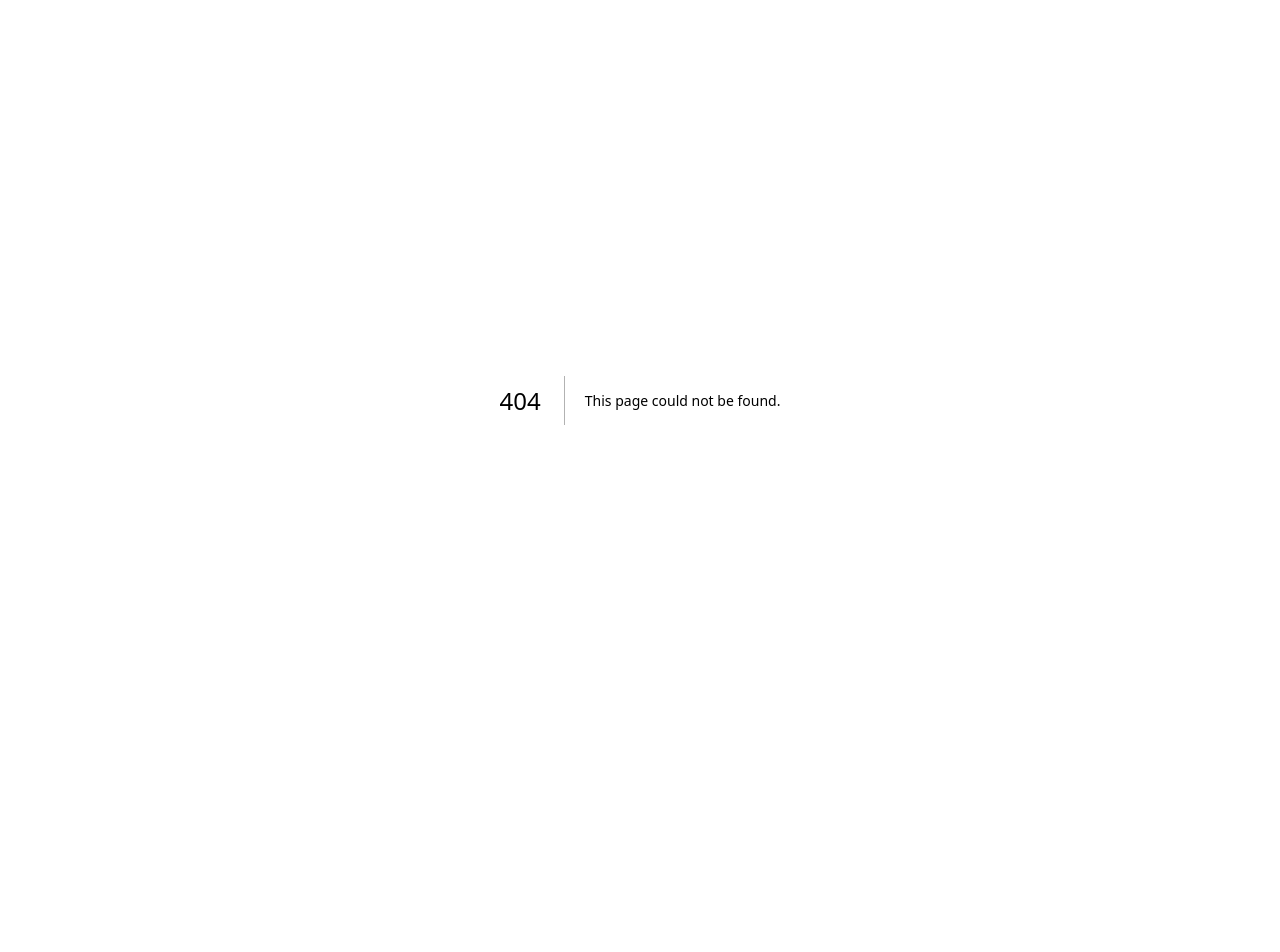
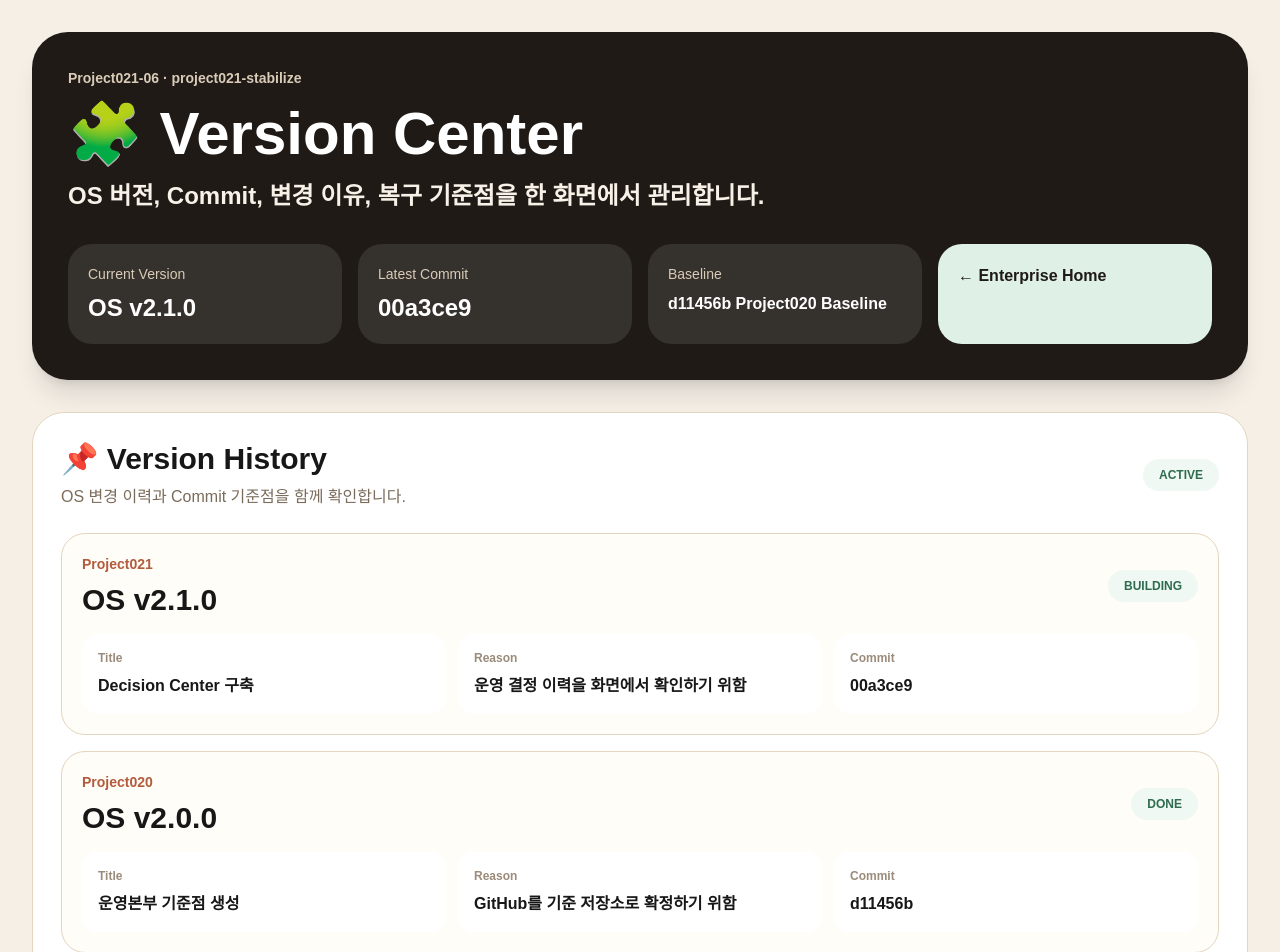
Before and after one commit to yusun7749-art/LifeBookMom-OS, a Next.js app: page /version-center in a window 1280 px wide. Before the commit this address had no page. Shown: the top 952 px of the page. Before the commit the page ends 800 px from the top, so only its background shows below. Built offline with nearby package versions, Linux system fonts and the light colour scheme.

Commit message:
Project021-06 Version center

```diff
--- /dev/null
+++ b/app/version-center/page.tsx
@@ -0,0 +1,5 @@
+import VersionCenter from "../../components/v4/VersionCenter";
+
+export default function VersionCenterPage() {
+  return <VersionCenter />;
+}
--- /dev/null
+++ b/components/v4/VersionCenter.tsx
@@ -0,0 +1,115 @@
+"use client";
+
+import Link from "next/link";
+import {
+  nextVersions,
+  versionCenterMeta,
+  versionHistory,
+  versionRules,
+} from "../../data/v4/versionCenter";
+
+function Badge({ value }: { value: string }) {
+  return (
+    <span className="rounded-full bg-[#EFF8F2] px-4 py-2 text-xs font-black text-[#2F6B4F]">
+      {value}
+    </span>
+  );
+}
+
+export default function VersionCenter() {
+  return (
+    <main className="min-h-screen bg-[#F5EFE6] p-8">
+      <section className="rounded-[2.25rem] bg-[#1F1A16] p-9 text-white shadow-xl">
+        <p className="text-sm font-bold text-[#D9CBB7]">
+          {versionCenterMeta.project} · {versionCenterMeta.branch}
+        </p>
+        <h1 className="mt-4 text-6xl font-black">🧩 {versionCenterMeta.title}</h1>
+        <p className="mt-4 text-2xl font-extrabold text-[#F7F1E8]">
+          {versionCenterMeta.subtitle}
+        </p>
+
+        <div className="mt-8 grid gap-4 md:grid-cols-4">
+          <div className="rounded-3xl bg-white/10 p-5">
+            <p className="text-sm text-[#D9CBB7]">Current Version</p>
+            <p className="mt-2 text-2xl font-black">{versionCenterMeta.currentVersion}</p>
+          </div>
+          <div className="rounded-3xl bg-white/10 p-5">
+            <p className="text-sm text-[#D9CBB7]">Latest Commit</p>
+            <p className="mt-2 text-2xl font-black">{versionCenterMeta.latestCommit}</p>
+          </div>
+          <div className="rounded-3xl bg-white/10 p-5">
+            <p className="text-sm text-[#D9CBB7]">Baseline</p>
+            <p className="mt-2 font-black">{versionCenterMeta.baseline}</p>
+          </div>
+          <Link href="/enterprise" className="rounded-3xl bg-[#DFF1E7] p-5 font-black text-[#1F1A16]">
+            ← Enterprise Home
+          </Link>
+        </div>
+      </section>
+
+      <section className="mt-8 rounded-[2rem] border border-[#E4D5BE] bg-white p-7">
+        <div className="flex flex-wrap items-center justify-between gap-4">
+          <div>
+            <h2 className="text-3xl font-black">📌 Version History</h2>
+            <p className="mt-2 text-[#7A6B5B]">OS 변경 이력과 Commit 기준점을 함께 확인합니다.</p>
+          </div>
+          <Badge value="ACTIVE" />
+        </div>
+
+        <div className="mt-6 space-y-4">
+          {versionHistory.map((item) => (
+            <div key={item.version} className="rounded-3xl border border-[#E4D5BE] bg-[#FFFDF8] p-5">
+              <div className="flex flex-wrap items-center justify-between gap-3">
+                <div>
+                  <p className="text-sm font-black text-[#B35C3D]">{item.project}</p>
+                  <h3 className="mt-2 text-3xl font-black">{item.version}</h3>
+                </div>
+                <Badge value={item.status} />
+              </div>
+              <div className="mt-4 grid gap-3 md:grid-cols-3">
+                <div className="rounded-2xl bg-white p-4">
+                  <p className="text-xs font-black text-[#9A8B7B]">Title</p>
+                  <p className="mt-2 font-bold">{item.title}</p>
+                </div>
+                <div className="rounded-2xl bg-white p-4">
+                  <p className="text-xs font-black text-[#9A8B7B]">Reason</p>
+                  <p className="mt-2 font-bold">{item.reason}</p>
+                </div>
+                <div className="rounded-2xl bg-white p-4">
+                  <p className="text-xs font-black text-[#9A8B7B]">Commit</p>
+                  <p className="mt-2 font-black">{item.commit}</p>
+                </div>
+              </div>
+            </div>
+          ))}
+        </div>
+      </section>
+
+      <section className="mt-8 grid gap-6 xl:grid-cols-2">
+        <div className="rounded-[2rem] border border-[#E4D5BE] bg-white p-7">
+          <h2 className="text-3xl font-black">✅ Version Rule</h2>
+          <div className="mt-5 space-y-3">
+            {versionRules.map((item) => (
+              <div key={item} className="rounded-2xl bg-[#EFF8F2] p-4 font-bold text-[#2F6B4F]">
+                {item}
+              </div>
+            ))}
+          </div>
+        </div>
+
+        <div className="rounded-[2rem] border border-[#E4D5BE] bg-white p-7">
+          <h2 className="text-3xl font-black">⏭ Next Versions</h2>
+          <div className="mt-5 space-y-3">
+            {nextVersions.map((item) => (
+              <div key={item.version} className="rounded-2xl bg-[#FFFDF8] p-4">
+                <p className="text-xl font-black">{item.version}</p>
+                <p className="mt-1 font-bold text-[#7A6B5B]">{item.target}</p>
+                <p className="mt-2 text-sm font-black text-[#B35C3D]">{item.status}</p>
+              </div>
+            ))}
+          </div>
+        </div>
+      </section>
+    </main>
+  );
+}
--- /dev/null
+++ b/data/v4/versionCenter.ts
@@ -0,0 +1,50 @@
+export const versionCenterMeta = {
+  project: "Project021-06",
+  title: "Version Center",
+  subtitle: "OS 버전, Commit, 변경 이유, 복구 기준점을 한 화면에서 관리합니다.",
+  branch: "project021-stabilize",
+  currentVersion: "OS v2.1.0",
+  latestCommit: "00a3ce9",
+  baseline: "d11456b Project020 Baseline",
+};
+
+export const versionHistory = [
+  {
+    version: "OS v2.1.0",
+    project: "Project021",
+    commit: "00a3ce9",
+    title: "Decision Center 구축",
+    reason: "운영 결정 이력을 화면에서 확인하기 위함",
+    status: "BUILDING",
+  },
+  {
+    version: "OS v2.0.0",
+    project: "Project020",
+    commit: "d11456b",
+    title: "운영본부 기준점 생성",
+    reason: "GitHub를 기준 저장소로 확정하기 위함",
+    status: "DONE",
+  },
+  {
+    version: "OS v1.0.0",
+    project: "Project019",
+    commit: "45b3874",
+    title: "초기 기준본",
+    reason: "LifeBookMom OS 기본 구조를 GitHub에 등록하기 위함",
+    status: "ARCHIVED",
+  },
+];
+
+export const versionRules = [
+  "모든 변경은 VersionManager에 기록한다.",
+  "DecisionLog 없이 Version을 올리지 않는다.",
+  "Commit 없이 Version을 완료 처리하지 않는다.",
+  "화면 확인 후 DONE 처리한다.",
+  "이전 버전은 삭제하지 않고 ARCHIVED로 보관한다.",
+];
+
+export const nextVersions = [
+  { version: "OS v2.1.1", target: "Recovery Center", status: "TODO" },
+  { version: "OS v2.1.2", target: "Brain Runtime", status: "TODO" },
+  { version: "OS v2.2.0", target: "OS Runtime 자동 연결", status: "TODO" },
+];
```
